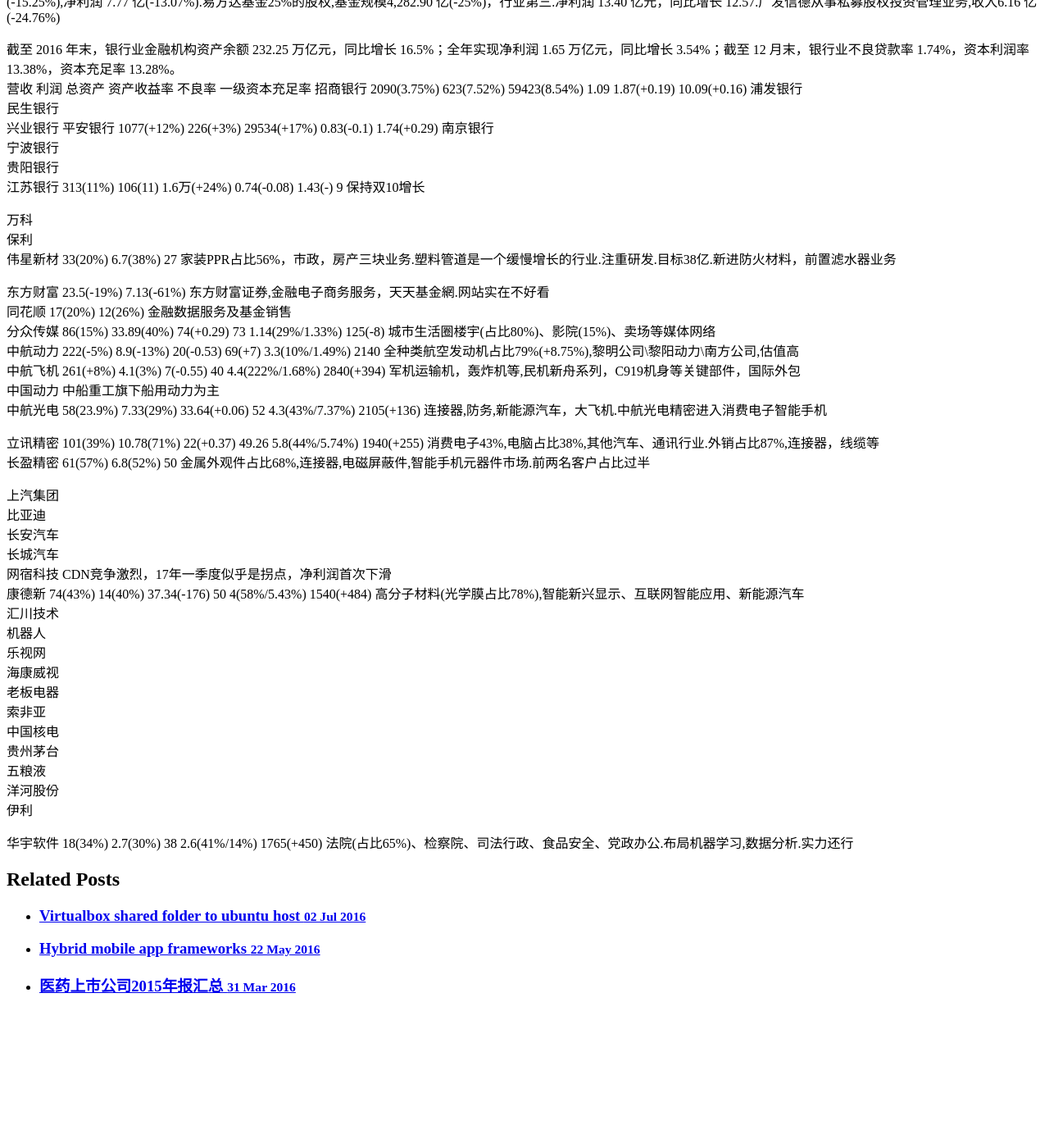
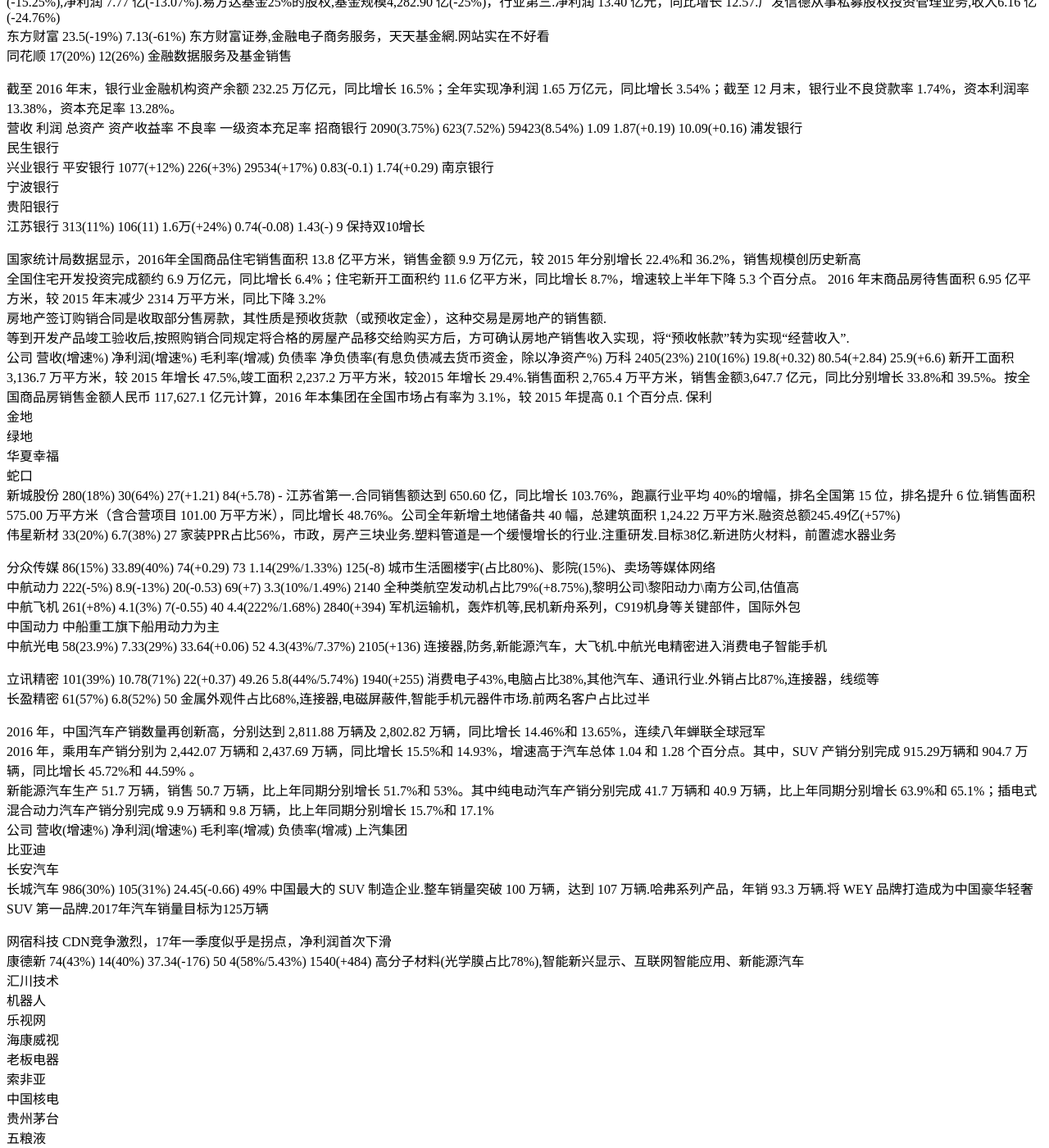
Before and after one commit to kingofhawks/kingofhawks.github.io, a Jekyll site: the page built from _posts/2017-02-20-重点上市公司2016年报汇总.md, in a window 1280 px wide and 1400 px high, scrolled down 3932 px. Shown: the whole window at 82% size. Built offline with Jekyll 4.4.1, drawn with Linux system fonts in a browser that asks for light colours; our own code applies the rules of GitHub Pages for plain Markdown files; Markdown is read by kramdown in place of the engine named in the settings; before the commit the page ends 5165 px from its top, so only the background shows below that.

Commit message:
update post

```diff
--- a/_posts/2017-02-20-重点上市公司2016年报汇总.md
+++ b/_posts/2017-02-20-重点上市公司2016年报汇总.md
@@ -138,7 +138,8 @@
 国泰君安    257.65(-31%)      98(-37%)         4117(-9%)      89(-5)             61.66   各项指标TOP3.经纪70亿(-60%),投行35(14%),资产管理23(6.85%),利息45.55(-16%)，投资77(-16%).融资融券余额577.35亿元，市场份额 6.15%，行业第2.股票基金交易量13.8万亿,市场份额5.09%，排名行业第3.资产管理规模为8,464.26亿(+39.08%),营业收入21.11亿，净利润8.45亿.国联安基金管理规模411亿，营业收入4.95亿，利润1.34亿.国泰君安期货营业收入9.71亿元，净利润3.13亿.上海证券持股51%,营业收入 43.22 亿元，净利润 22.39 亿.
 招商证券
 广发证券    207(-38%)         80(-39%)         3598(-14%)   行业前5.投资银行业务收入27.38亿(+32.55%)；财富管理业务收入89.39亿元(-49%)；交易及机构客户服务收入22.67亿(-64.04%)；投资管理收入61.82 亿(+6.12%).股票基金成交量 11.83 万亿，行业排名第5位.融资融券余额540.85亿(-19.18%)，市场占有率5.76%，行业第五.融资融券利息收入41.89亿(-44.13%).广发资管管理资产规模为7168亿(+23%),其中集合3681亿，定向3211亿,管理费净收入19.24亿(+65.53%).广发基金51.13%股权,公募基金规模合计3,047.60 亿(-7.66%),行业排名第11.收入24.77亿(-15.25%),净利润 7.77 亿(-13.07%).易方达基金25%的股权,基金规模4,282.90 亿(-25%)，行业第三.净利润 13.40 亿元，同比增长 12.57.广发信德从事私募股权投资管理业务,收入6.16 亿(-24.76%)
-
+东方财富   23.5(-19%)      7.13(-61%)     东方财富证券,金融电子商务服务，天天基金網.网站实在不好看
+同花顺     17(20%)         12(26%)        金融数据服务及基金销售
 
 截至 2016 年末，银行业金融机构资产余额 232.25 万亿元，同比增长 16.5%；全年实现净利润 1.65 万亿元，同比增长 3.54%；截至 12 月末，银行业不良贷款率 1.74%，资本利润率13.38%，资本充足率 13.28%。
            营收             利润           总资产         资产收益率              不良率                一级资本充足率
@@ -152,12 +153,23 @@
 贵阳银行
 江苏银行     313(11%)        106(11)       1.6万(+24%)      0.74(-0.08)           1.43(-)                 9     保持双10增长
 
-万科
+
+国家统计局数据显示，2016年全国商品住宅销售面积 13.8 亿平方米，销售金额 9.9 万亿元，较 2015 年分别增长 22.4%和 36.2%，销售规模创历史新高
+全国住宅开发投资完成额约 6.9 万亿元，同比增长 6.4%；住宅新开工面积约 11.6 亿平方米，同比增长 8.7%，增速较上半年下降 5.3 个百分点。
+2016 年末商品房待售面积 6.95 亿平方米，较 2015 年末减少 2314 万平方米，同比下降 3.2%
+房地产签订购销合同是收取部分售房款，其性质是预收货款（或预收定金），这种交易是房地产的销售额.
+等到开发产品竣工验收后,按照购销合同规定将合格的房屋产品移交给购买方后，方可确认房地产销售收入实现，将“预收帐款”转为实现“经营收入”.
+公司        营收(增速%)      净利润(增速%)   毛利率(增减)       负债率              净负债率(有息负债减去货币资金，除以净资产%)
+万科        2405(23%)      210(16%)        19.8(+0.32)        80.54(+2.84)       25.9(+6.6)    新开工面积 3,136.7 万平方米，较 2015 年增长 47.5%,竣工面积 2,237.2 万平方米，较2015 年增长 29.4%.销售面积 2,765.4 万平方米，销售金额3,647.7 亿元，同比分别增长 33.8%和 39.5%。按全国商品房销售金额人民币 117,627.1 亿元计算，2016 年本集团在全国市场占有率为 3.1%，较 2015 年提高 0.1 个百分点.
 保利
+金地
+绿地
+华夏幸福
+蛇口
+新城股份  280(18%)         30(64%)          27(+1.21)         84(+5.78)           -     江苏省第一.合同销售额达到 650.60 亿，同比增长 103.76%，跑赢行业平均 40%的增幅，排名全国第 15 位，排名提升 6 位.销售面积 575.00 万平方米（含合营项目 101.00 万平方米），同比增长 48.76%。公司全年新增土地储备共 40 幅，总建筑面积 1,24.22 万平方米.融资总额245.49亿(+57%)
 伟星新材  33(20%)          6.7(38%)       27     家装PPR占比56%，市政，房产三块业务.塑料管道是一个缓慢增长的行业.注重研发.目标38亿.新进防火材料，前置滤水器业务
 
-东方财富   23.5(-19%)      7.13(-61%)     东方财富证券,金融电子商务服务，天天基金網.网站实在不好看
-同花顺     17(20%)         12(26%)        金融数据服务及基金销售
+
 分众传媒   86(15%)         33.89(40%)      74(+0.29)       73              1.14(29%/1.33%)     125(-8)          城市生活圈楼宇(占比80%)、影院(15%)、卖场等媒体网络
 中航动力   222(-5%)        8.9(-13%)       20(-0.53)        69(+7)          3.3(10%/1.49%)      2140            全种类航空发动机占比79%(+8.75%),黎明公司\黎阳动力\南方公司,估值高
 中航飞机  261(+8%)          4.1(3%)        7(-0.55)         40              4.4(222%/1.68%)     2840(+394)      军机运输机，轰炸机等,民机新舟系列，C919机身等关键部件，国际外包
@@ -168,10 +180,16 @@
 长盈精密   61(57%)       6.8(52%)                         50              金属外观件占比68%,连接器,电磁屏蔽件,智能手机元器件市场.前两名客户占比过半
 
 
+2016 年，中国汽车产销数量再创新高，分别达到 2,811.88 万辆及 2,802.82 万辆，同比增长 14.46%和 13.65%，连续八年蝉联全球冠军
+2016 年，乘用车产销分别为 2,442.07 万辆和 2,437.69 万辆，同比增长 15.5%和 14.93%，增速高于汽车总体 1.04 和 1.28 个百分点。其中，SUV 产销分别完成 915.29万辆和 904.7 万辆，同比增长 45.72%和 44.59% 。
+新能源汽车生产 51.7 万辆，销售 50.7 万辆，比上年同期分别增长 51.7%和 53%。其中纯电动汽车产销分别完成 41.7 万辆和 40.9 万辆，比上年同期分别增长 63.9%和 65.1%；插电式混合动力汽车产销分别完成 9.9 万辆和 9.8 万辆，比上年同期分别增长 15.7%和 17.1%
+公司        营收(增速%)      净利润(增速%)   毛利率(增减)       负债率(增减)
 上汽集团
 比亚迪
 长安汽车
-长城汽车
+长城汽车   986(30%)          105(31%)       24.45(-0.66)       49%   中国最大的 SUV 制造企业.整车销量突破 100 万辆，达到 107 万辆.哈弗系列产品，年销 93.3 万辆.将 WEY 品牌打造成为中国豪华轻奢 SUV 第一品牌.2017年汽车销量目标为125万辆
+
+
 网宿科技                                                                                                        CDN竞争激烈，17年一季度似乎是拐点，净利润首次下滑
 康德新    74(43%)           14(40%)         37.34(-176)     50              4(58%/5.43%)        1540(+484)      高分子材料(光学膜占比78%),智能新兴显示、互联网智能应用、新能源汽车
 汇川技术
```
